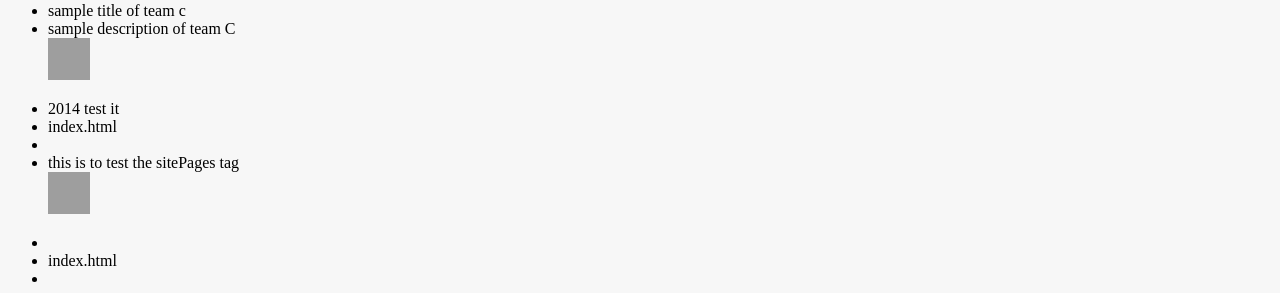
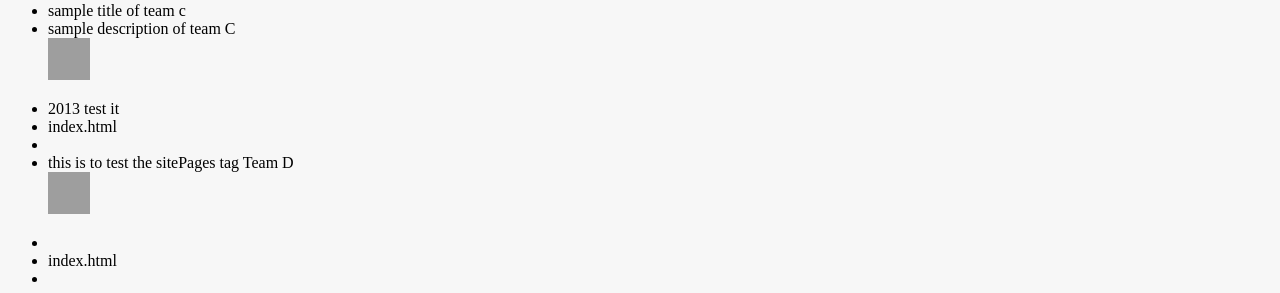
Before and after one commit to ankit09goyal/ankit09goyal.github.io, a Jekyll site: the page built from projects/2013/TeamD/index.html, in a window 1280 px wide. Shown: the part 746-1039 px from the top of the page. Built offline with Jekyll 4.4.1, drawn with Linux system fonts in a browser that asks for light colours; grey boxes are pictures that could not be loaded.

Commit message:
Update index.html

```diff
--- a/projects/2013/TeamD/index.html
+++ b/projects/2013/TeamD/index.html
@@ -1,7 +1,7 @@
 ---
 layout: testTeamLayout
-year: 2014 test it
-name: Team A test case
-description: this is to test the sitePages tag
+year: 2013 test it
+name: Team D test case
+description: this is to test the sitePages tag Team D
 logo: http://upload.wikimedia.org/wikipedia/de/thumb/e/ee/Bosch-Logo.svg/800px-Bosch-Logo.svg.png
 ---
```
